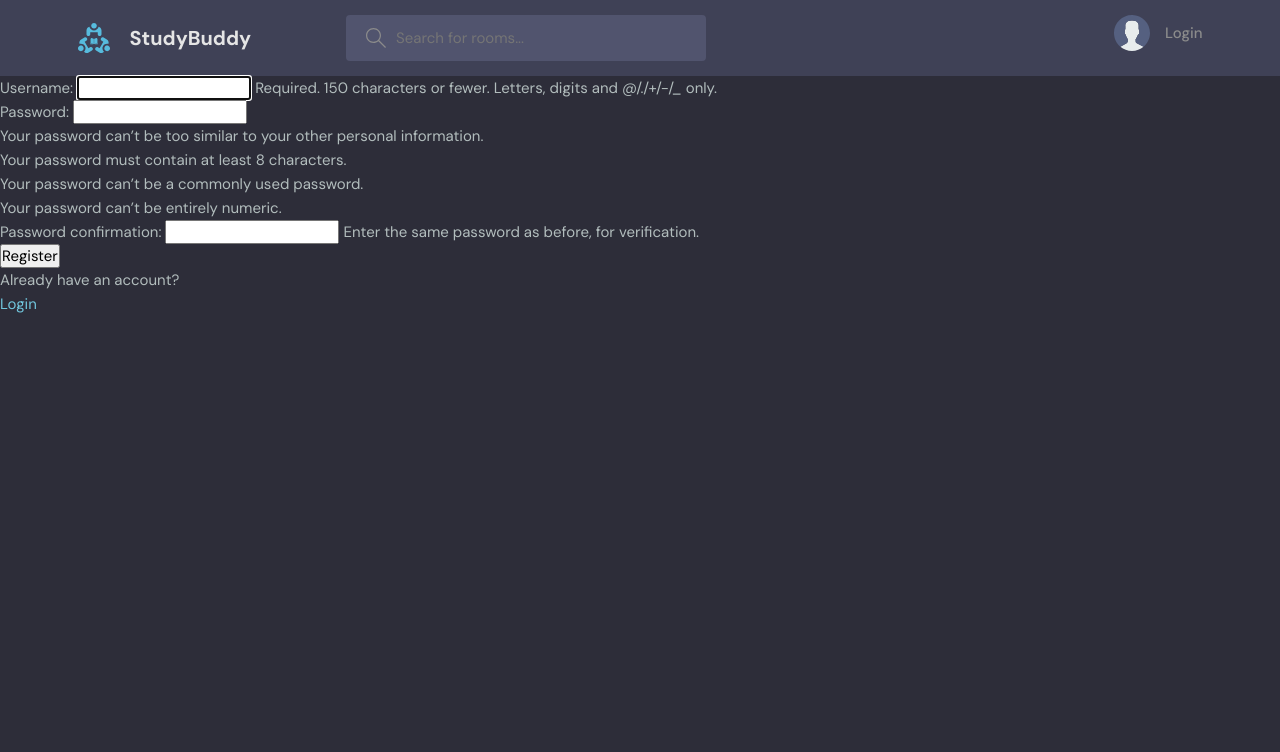
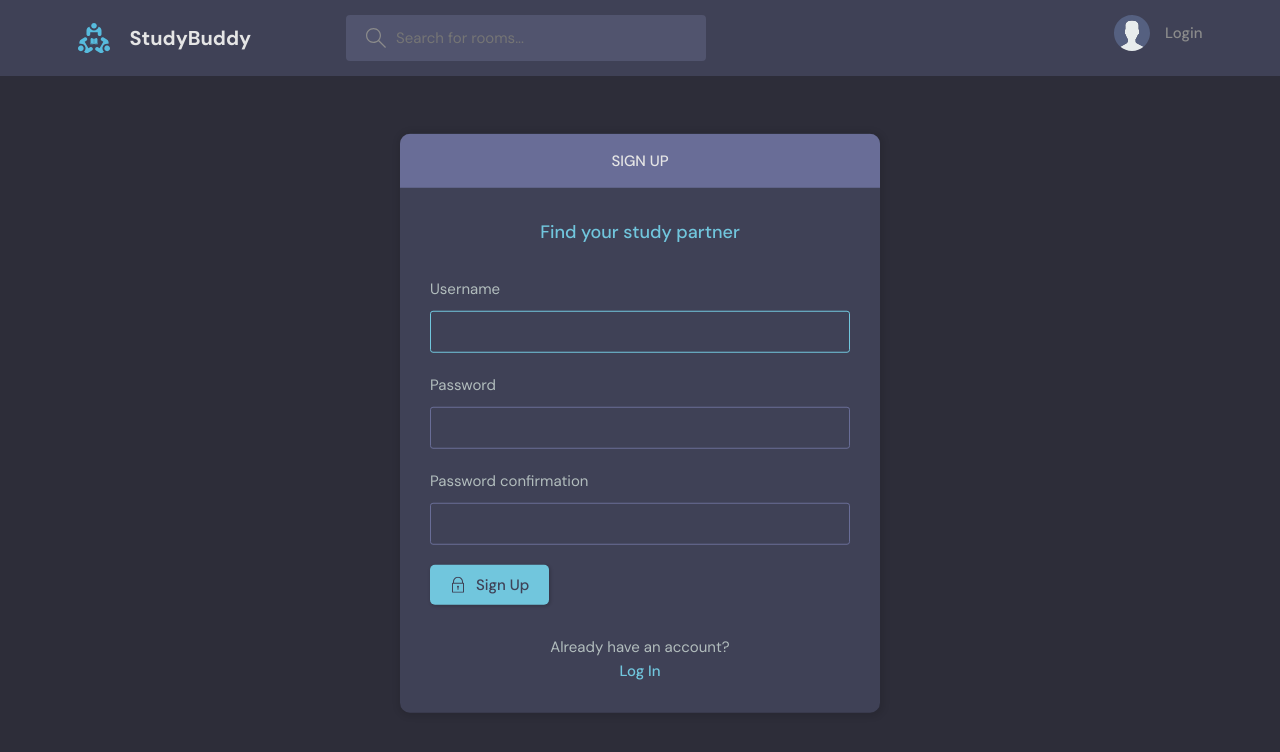
Before and after one commit to ndayishimiyeeric/studybud, a Django app: page /register/ in a window 1280 px wide. Shown: the top 752 px of the page. Run offline with Django 4.2, Linux system fonts and the light colour scheme.

Commit message:
Register and Login pages

```diff
--- a/base/templates/base/login_register.html
+++ b/base/templates/base/login_register.html
@@ -1,5 +1,68 @@
 {% extends 'main.html' %} {% block content %} {% if page == 'login' %}
-<div>
+
+<main class="auth layout">
+  <div class="container">
+    <div class="layout__box">
+      <div class="layout__boxHeader">
+        <div class="layout__boxTitle">
+          <h3>Login</h3>
+        </div>
+      </div>
+      <div class="layout__body">
+        <h2 class="auth__tagline">Find your study partner</h2>
+
+        <form class="form" method="POST" action="">
+          {% csrf_token %}
+          <div class="form__group form__group">
+            <label for="room_name">Username</label>
+            <input
+              id="username"
+              name="username"
+              type="text"
+              placeholder="e.g. dennis_ivy"
+            />
+          </div>
+          <div class="form__group">
+            <label for="password">Password</label>
+            <input
+              id="password"
+              name="password"
+              type="password"
+              placeholder="&bull;&bull;&bull;&bull;&bull;&bull;&bull;&bull;"
+            />
+          </div>
+
+          <button class="btn btn--main" type="submit">
+            <svg
+              version="1.1"
+              xmlns="http://www.w3.org/2000/svg"
+              width="32"
+              height="32"
+              viewBox="0 0 32 32"
+            >
+              <title>lock</title>
+              <path
+                d="M27 12h-1v-2c0-5.514-4.486-10-10-10s-10 4.486-10 10v2h-1c-0.553 0-1 0.447-1 1v18c0 0.553 0.447 1 1 1h22c0.553 0 1-0.447 1-1v-18c0-0.553-0.447-1-1-1zM8 10c0-4.411 3.589-8 8-8s8 3.589 8 8v2h-16v-2zM26 30h-20v-16h20v16z"
+              ></path>
+              <path
+                d="M15 21.694v4.306h2v-4.306c0.587-0.348 1-0.961 1-1.694 0-1.105-0.895-2-2-2s-2 0.895-2 2c0 0.732 0.413 1.345 1 1.694z"
+              ></path>
+            </svg>
+
+            Login
+          </button>
+        </form>
+
+        <div class="auth__action">
+          <p>Haven't signed up yet?</p>
+          <a href="{% url 'register' %}" class="btn btn--link">Sign Up</a>
+        </div>
+      </div>
+    </div>
+  </div>
+</main>
+
+<!-- <div>
   <form method="POST" action="">
     {% csrf_token %}
 
@@ -24,11 +87,60 @@
 
   <p>Don't have an account yet?</p>
   <a href="{% url 'register' %}">Register</a>
-</div>
+</div> -->
 
 {% else %}
 
-<div>
+<main class="auth layout">
+  <div class="container">
+    <div class="layout__box">
+      <div class="layout__boxHeader">
+        <div class="layout__boxTitle">
+          <h3>Sign up</h3>
+        </div>
+      </div>
+      <div class="layout__body">
+        <h2 class="auth__tagline">Find your study partner</h2>
+
+        <form class="form" method="POST" action="#">
+          {% csrf_token %} {% for field in form %}
+          <div class="form__group form__group">
+            <label for="fullname">{{field.label}}</label>
+            {{field}}
+          </div>
+          {% endfor %}
+
+          <button class="btn btn--main" type="submit">
+            <svg
+              version="1.1"
+              xmlns="http://www.w3.org/2000/svg"
+              width="32"
+              height="32"
+              viewBox="0 0 32 32"
+            >
+              <title>lock</title>
+              <path
+                d="M27 12h-1v-2c0-5.514-4.486-10-10-10s-10 4.486-10 10v2h-1c-0.553 0-1 0.447-1 1v18c0 0.553 0.447 1 1 1h22c0.553 0 1-0.447 1-1v-18c0-0.553-0.447-1-1-1zM8 10c0-4.411 3.589-8 8-8s8 3.589 8 8v2h-16v-2zM26 30h-20v-16h20v16z"
+              ></path>
+              <path
+                d="M15 21.694v4.306h2v-4.306c0.587-0.348 1-0.961 1-1.694 0-1.105-0.895-2-2-2s-2 0.895-2 2c0 0.732 0.413 1.345 1 1.694z"
+              ></path>
+            </svg>
+
+            Sign Up
+          </button>
+        </form>
+
+        <div class="auth__action">
+          <p>Already have an account?</p>
+          <a href="{% url 'login' %}" class="btn btn--link">Log In</a>
+        </div>
+      </div>
+    </div>
+  </div>
+</main>
+
+<!-- <div>
   <form method="POST" action="">
     {% csrf_token %} {{form.as_p}}
     <input type="submit" value="Register" />
@@ -36,5 +148,5 @@
 
   <p>Already have an account?</p>
   <a href="{% url 'login' %}">Login</a>
-</div>
+</div> -->
 {% endif %} {% endblock content%}
```
Also changed, not shown: base/templates/base/delete.html (+40 -2 lines), db.sqlite3.
